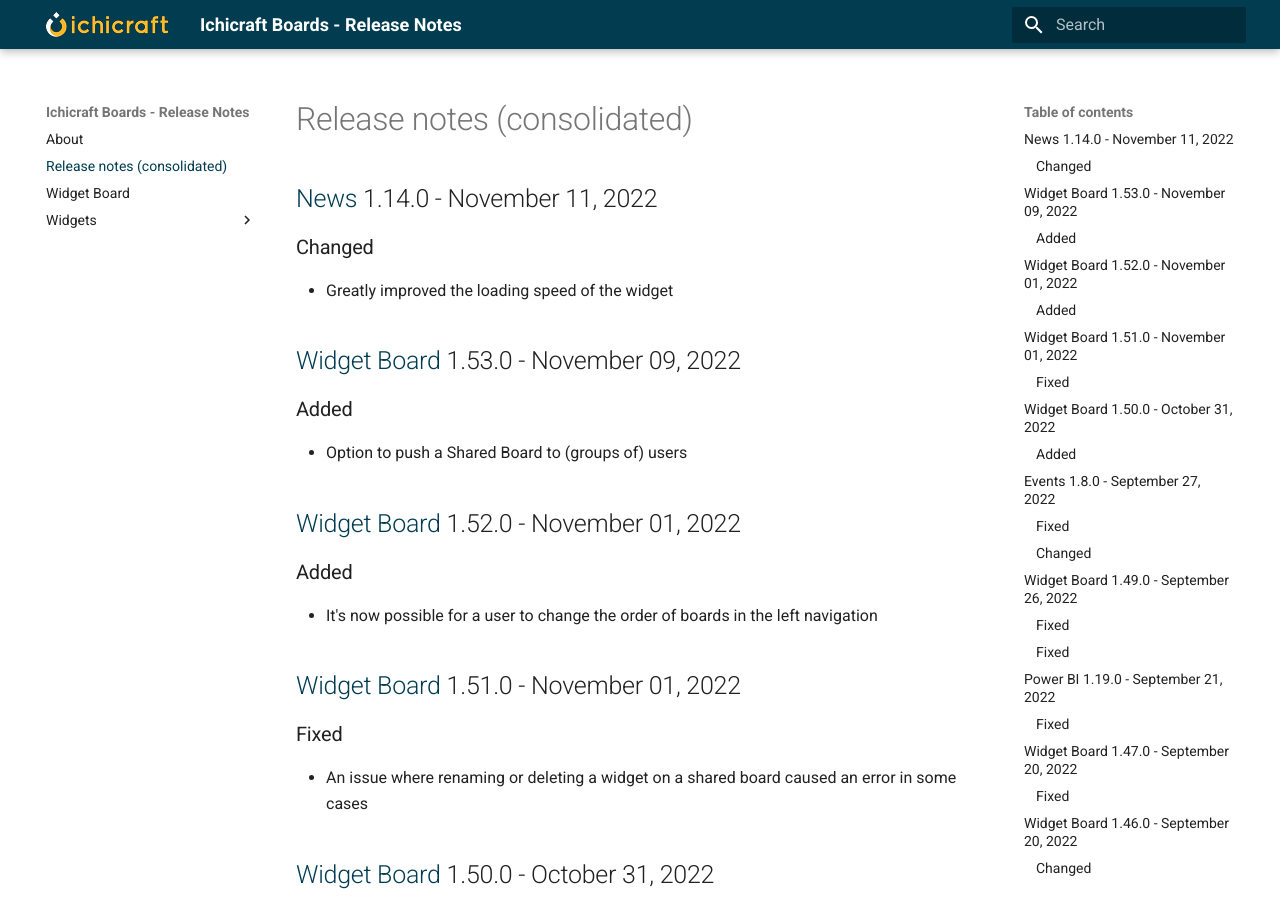
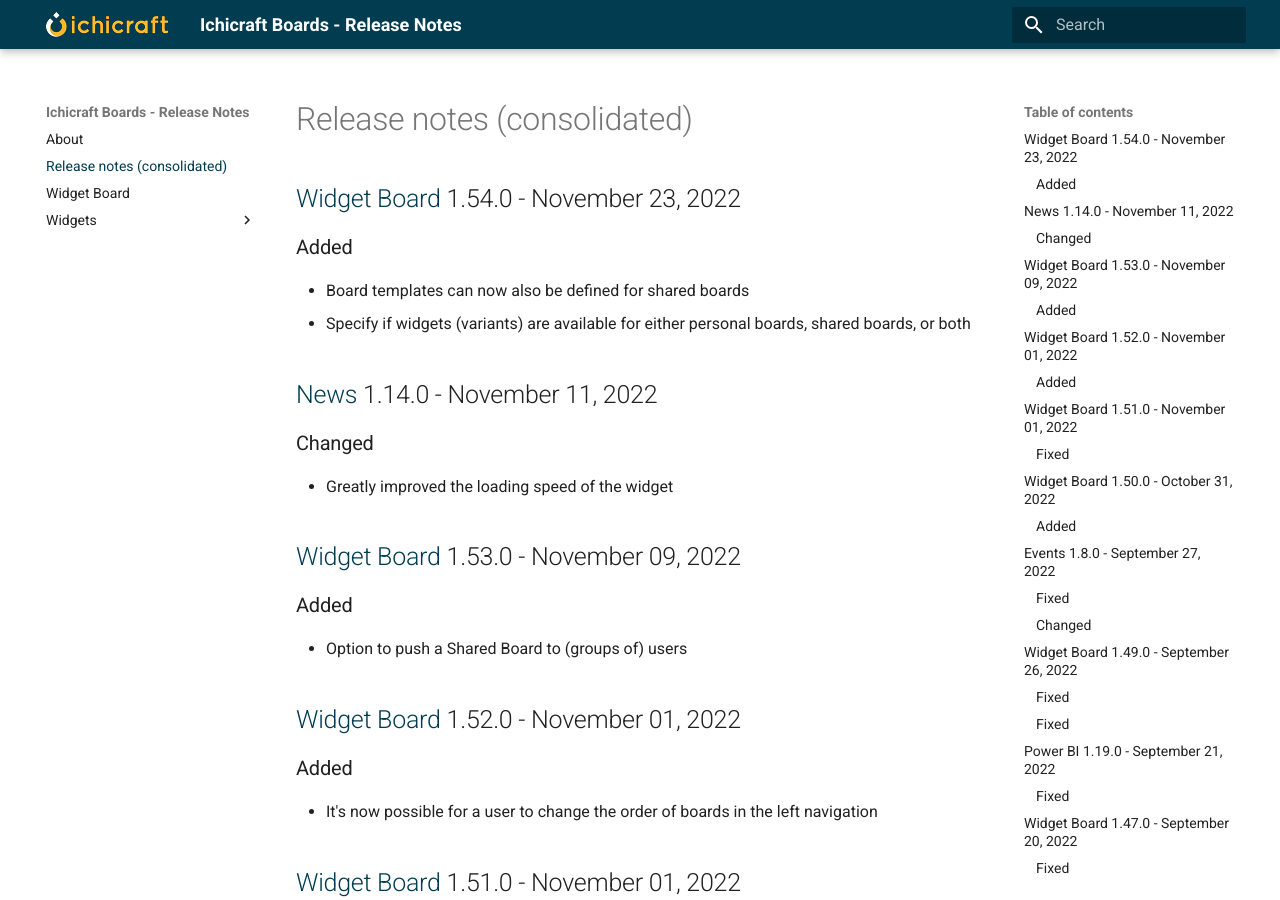
Before and after one commit to ichicraft/widgets-docs, an MkDocs documentation site: the page built from docs/Release-notes-(consolidated).md, in a window 1280 px wide and 900 px high. Built offline with MkDocs 1.6.1 and Material for MkDocs 9.7.7, drawn with Linux system fonts in a browser that asks for light colours.

Commit message:
Release notes updated by BuildService

```diff
--- a/docs/Release-notes-(consolidated).md
+++ b/docs/Release-notes-(consolidated).md
@@ -1,3 +1,9 @@
+## [Widget Board](./Widget Board.md) 1.54.0 - November 23, 2022
+
+### Added
+- Board templates can now also be defined for shared boards
+- Specify if widgets (variants) are available for either personal boards, shared boards, or both
+
 ## [News](./Widgets/News.md) 1.14.0 - November 11, 2022
 
 ### Changed
```
Also changed, not shown: docs/Widget Board.md (+6 -0 lines).
